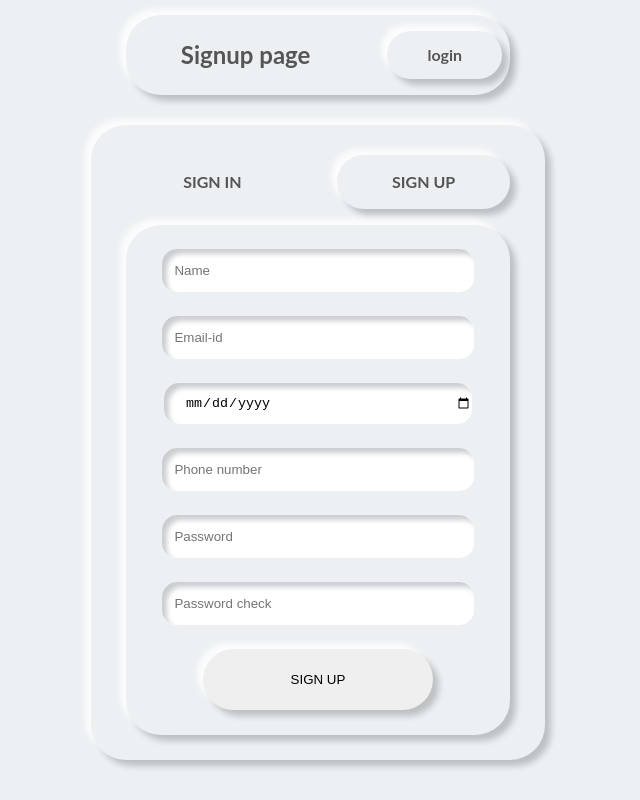
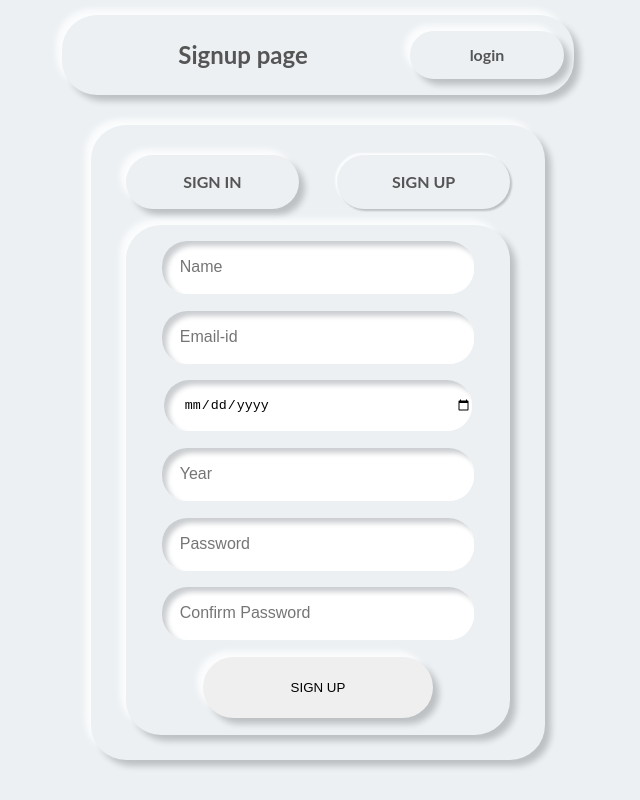
Before and after one commit to RISHIKESHdev/Signin_Signup_form_reactjs, a React (Create React App) app in the folder frontendform/: page /Signup in a window 1280 px wide. Shown: the whole page, without its empty margins (322-962 px from the left). Built offline with nearby package versions, Linux system fonts and the light colour scheme.

Commit message:
Enhanced UI

```diff
--- a/frontendform/src/App.css
+++ b/frontendform/src/App.css
@@ -1,15 +1,3 @@
-/* body {
-    margin: 0;
-    height: 100vh;
-    width: 100vw;
-    overflow: hidden;
-    font-family: "Lato", sans-serif;
-    font-weight: 700;
-    display: flex;
-    align-items: center;
-    justify-content: center;
-
-} */
 .landingpage{
     height: 100vh;
     width: 100vw;
@@ -26,10 +14,10 @@
 .navb{
     display: flex;
     align-items: center;
-    justify-content: end;
+    justify-content: flex-end;
     flex-direction: row;
     /* height:10%; */
-    width: 30%;
+    width: 40%;
     height: 10%;
     border-radius: 35px;
     box-shadow:
@@ -82,7 +70,7 @@
     display: flex;
     justify-content: space-between;
 }
-.formOptions>div{
+.activeSign{
     width:45%;
     height:90%;
     display: flex;
@@ -90,12 +78,24 @@
     align-items: center;
     border: none;
     border-radius: 35px;
+    transition: 2s;
+    box-shadow:
+    -2px -2px 2px rgba(255, 255, 255, 0.8),
+    2px 2px 2px rgba(0, 0, 0, 0.2);
+    transition: 2s;
 }
-.activeSign{
+.inactiveSign{
+    width:45%;
+    height:90%;
+    display: flex;
+    justify-content: center;
+    align-items: center;
+    border: none;
     border-radius: 35px;
     box-shadow:
     -6px -6px 6px rgba(255, 255, 255, 0.8),
     6px 6px 6px rgba(0, 0, 0, 0.2);
+    transition: 2s;
 }
 .formBody{
     width: 100%;
@@ -114,15 +114,23 @@ label{
 }
 input{
     border: none;
-    border-radius: 15px;
+    border-radius: 25px;
     width:80%;
-    height:8%;
+    height:10%;
     outline: none;
     text-align: left;
-    text-indent: 10px;
+    text-indent: 5%;
     box-shadow: inset 5px 5px 5px #cbced1,
     inset -5px -5px 5px #ffffff;
   }
+  ::placeholder{
+    font-size: medium;
+  }
+  input:focus::placeholder{
+    font-size: small;
+    transform: scale(.9) translateY(-90%) translateX(-20px);
+    transition: 1s;
+}
 button{
     border: none;
     border-radius: 35px;
--- a/frontendform/src/components/Landingpage.js
+++ b/frontendform/src/components/Landingpage.js
@@ -9,7 +9,7 @@ export default function Landingpage() {
         if(location) {
             let tmp = location.pathname.split("/").pop();
             if (tmp.toLowerCase()==="resetpassword"){
-                tmp="reset pass"
+                tmp="Reset password"
             }
             if(tmp===""){
                 tmp="Landing"
--- a/frontendform/src/components/Resetpassword.js
+++ b/frontendform/src/components/Resetpassword.js
@@ -5,16 +5,16 @@ export default function Resetpassword() {
   return (
     <div className="formDiv">
       <div className="formOptions">
-        <div className="activeSign"><Link style={{textDecoration: 'none',color:'inherit'}} to="/Signin">SIGN IN</Link></div>
-        <div className="activeSign"><Link style={{textDecoration: 'none',color:'inherit'}} to="/Signup">SIGN UP</Link></div>
+        <Link className="inactiveSign" style={{textDecoration: 'none',color:'inherit'}} to="/Signin">SIGN IN</Link>
+        <Link className="inactiveSign" style={{textDecoration: 'none',color:'inherit'}} to="/Signup">SIGN UP</Link>
       </div>
       <form className="formBody">
-        <label htmlFor="b7" >Email-id</label>
-        <input type="email" id="b7" required="required"/>
-        <label htmlFor="b8" >Reset Password</label>
-        <input type="password" id="b8" required="required"/>
-        <label htmlFor="b9" >Password Check</label>
-        <input type="password" id="b9" required="required"/>
+        {/* <label htmlFor="b9" >Email-id</label> */}
+        <input type="email" placeholder='Email-id' id="b9" required="required"/>
+        {/* <label htmlFor="b8" >Reset Password</label> */}
+        <input type="password" placeholder='New Password' id="b10" required="required"/>
+        {/* <label htmlFor="b10" >Password Check</label> */}
+        <input type="password" placeholder='Confirm Password' id="b11" required="required"/>
         <button>SUBMIT</button>
       </form>
       <Outlet/>
--- a/frontendform/src/components/Signin.js
+++ b/frontendform/src/components/Signin.js
@@ -6,13 +6,13 @@ export default function Signin() {
     <div className="formDiv">
       <div className="formOptions">
         <div className="activeSign">SIGN IN</div>
-        <div><Link style={{textDecoration: 'none',color:'inherit'}} to="/Signup">SIGN UP</Link></div>
+        <Link className="inactiveSign" style={{textDecoration: 'none',color:'inherit'}} to="/Signup">SIGN UP</Link>
       </div>
       <form className="formBody">
         {/* <label htmlFor="b5" >Email-id</label> */}
-        <input type="email" id="b5" placeholder='Email-id' required="required"/>
+        <input type="email" id="b7" placeholder='Email-id' required="required"/>
         {/* <label htmlFor="b6" >Password</label> */}
-        <input type="password" id="b6" placeholder='password' required="required"/>
+        <input type="password" id="b8" placeholder='password' required="required"/>
         <button>SIGN IN</button>
         <Link style={{textDecoration: 'none',color:'inherit'}} to="/Resetpassword">Forgot passwaord?</Link>
       </form>
--- a/frontendform/src/components/Signup.js
+++ b/frontendform/src/components/Signup.js
@@ -5,7 +5,7 @@ export default function Signup() {
   return (
     <div className="formDiv">
       <div className="formOptions">
-        <div className=""><Link style={{textDecoration: 'none',color:'inherit'}} to="/Signin">SIGN IN</Link></div>
+        <Link className="inactiveSign" style={{textDecoration: 'none',color:'inherit'}} to="/Signin">SIGN IN</Link>
         <div className="activeSign">SIGN UP</div>
       </div>
       <form className="formBody">
@@ -14,13 +14,13 @@ export default function Signup() {
         {/* <label htmlFor="b2" >Email-id</label> */}
         <input type="email" id="b2" placeholder='Email-id' required="required"/>
         {/* <label htmlFor="bw" >DOB</label> */}
-        <input type="date" id="bw" placeholder='Date of birth' required="required"/>
+        <input type="date" id="b3" placeholder='dd-mm-yyyy' required="required"/>
         {/* <label htmlFor="br" >Phone number</label> */}
-        <input type="number" id="br" placeholder='Phone number' required="required"/>
+        <input type="year" id="b4" placeholder='Year' required="required"/>
         {/* <label htmlFor="b3" >Password</label> */}
-        <input type="password" id="b3" placeholder='Password' required="required"/>
+        <input type="password" id="b5" placeholder='Password' required="required"/>
         {/* <label htmlFor="b4" >Password Check</label> */}
-        <input type="password" id="b4" placeholder='Password check' required="required"/>
+        <input type="password" id="b6" placeholder='Confirm Password' required="required"/>
         <button>SIGN UP</button>
       </form>
       <Outlet/>
```
